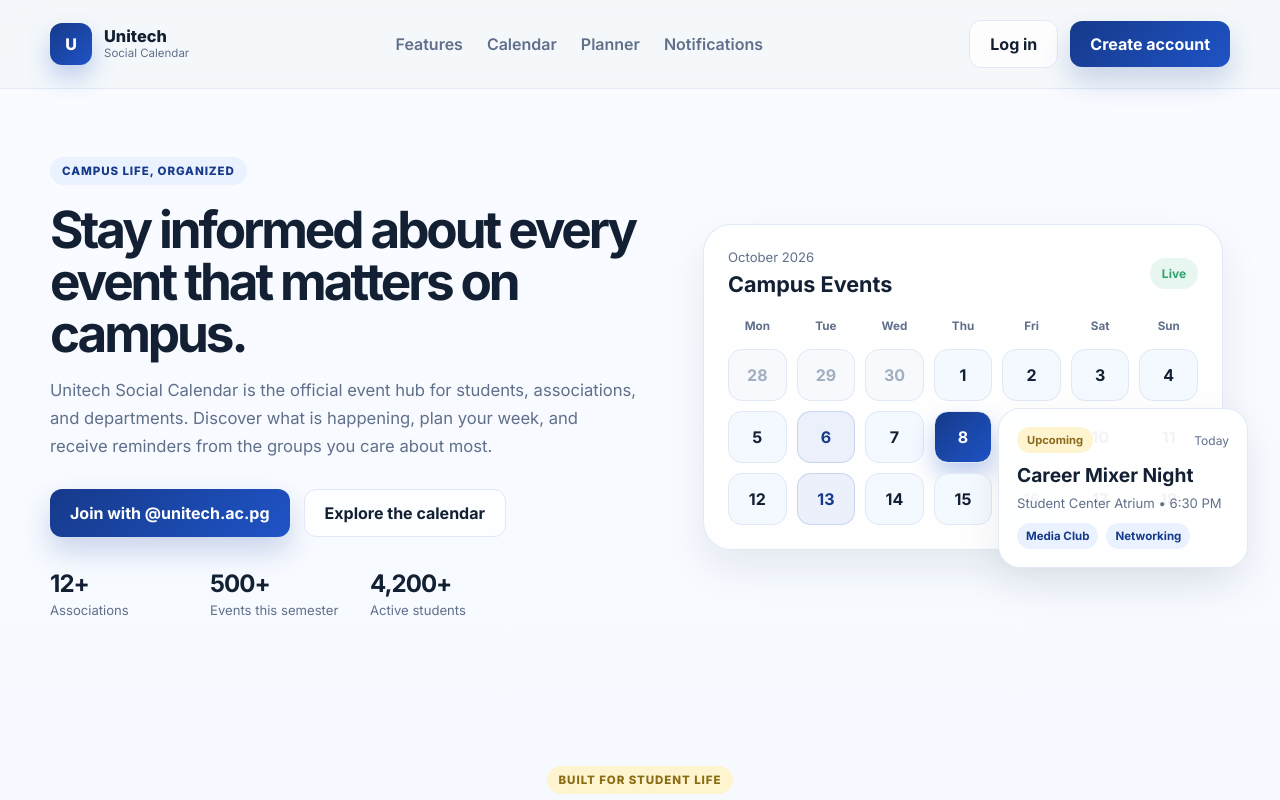
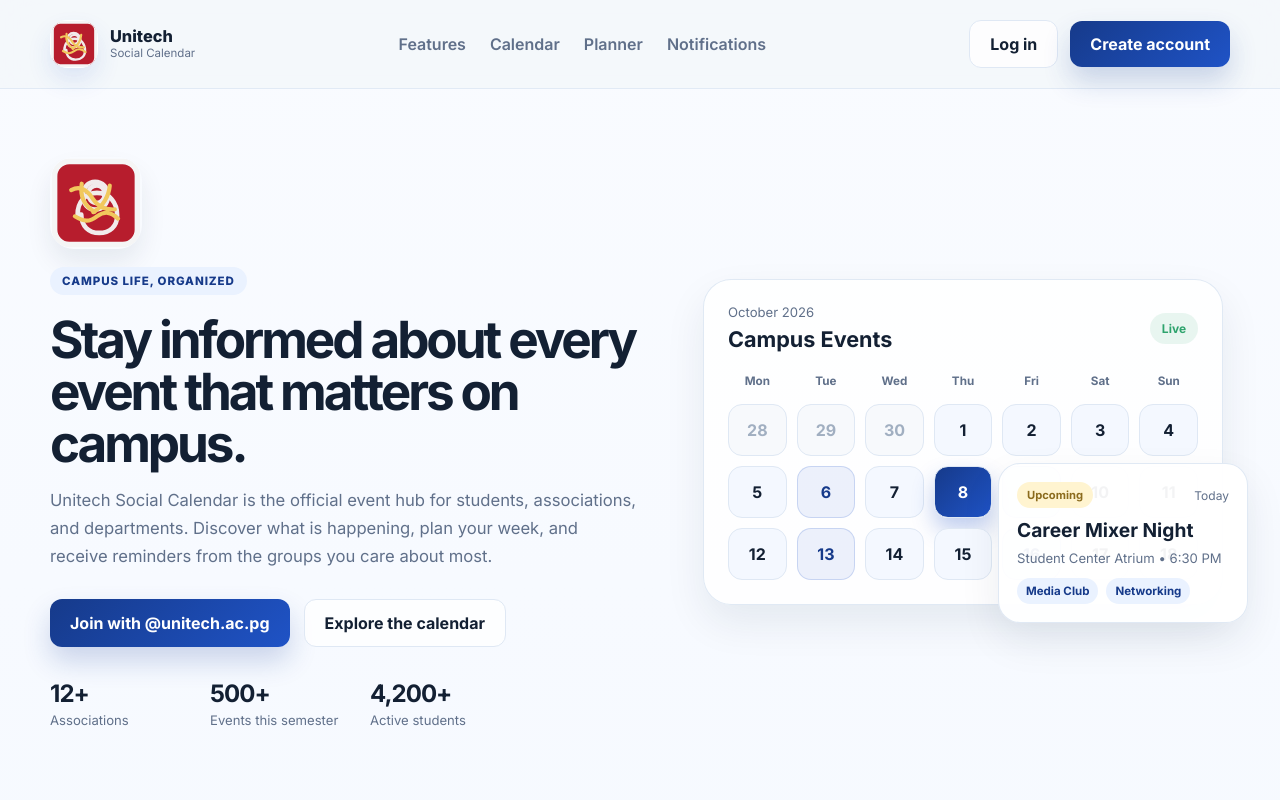
Before and after one commit to adlucasdefcon-hue/university-event-scheduler, a plain HTML site: page index.html in a window 1280 px wide. Shown: the top 800 px of the page. Drawn offline with Linux system fonts and the light colour scheme.

Commit message:
Add the Papua New Guinea University of Technology logo to the Unitech Social Calendar landing page and update brand styling.

```diff
--- a/index.html
+++ b/index.html
@@ -14,7 +14,22 @@
     <header class="site-header">
       <div class="container nav">
         <div class="brand" aria-label="Unitech Social Calendar home">
-          <div class="brand-mark">U</div>
+          <div class="brand-mark" aria-label="Papua New Guinea University of Technology logo">
+            <svg class="unitech-logo" viewBox="0 0 200 200" role="img" aria-label="Papua New Guinea University of Technology logo">
+              <rect x="10" y="10" width="180" height="180" rx="32" fill="#b71d2d" stroke="#f5f5f5" stroke-width="12" />
+              <g fill="none" stroke="#f4f4f4" stroke-width="10" stroke-linecap="round" stroke-linejoin="round" opacity="0.96">
+                <path d="M60 125c0-27 17-47 42-47 27 0 44 21 44 49 0 24-16 38-39 38-23 0-39-15-39-40Z" />
+                <path d="M72 84c0 18 10 30 26 30 16 0 28-12 28-30 0-18-12-30-28-30-15 0-26 12-26 30Z" />
+                <path d="M102 62c10 0 17 8 17 18 0 11-7 20-18 20-10 0-18-9-18-20 0-10 8-18 19-18Z" />
+              </g>
+              <g fill="none" stroke="#f1c85d" stroke-width="9" stroke-linecap="round" stroke-linejoin="round">
+                <path d="M46 72c22-12 38 4 48 20 9 15 25 23 47 22" />
+                <path d="M54 129c20 12 31 13 48 0 17-12 30-10 46 5" />
+                <path d="M69 58c-4 26 5 48 28 61" />
+                <path d="M130 62c-2 23-15 46-36 58" />
+              </g>
+            </svg>
+          </div>
           <div>
             <span class="brand-name">Unitech</span>
             <small>Social Calendar</small>
@@ -39,6 +54,24 @@
       <section class="hero">
         <div class="container hero-inner">
           <div class="hero-copy">
+            <div class="heading-logo-wrap">
+              <div class="heading-logo" aria-label="Papua New Guinea University of Technology logo">
+                <svg class="unitech-logo" viewBox="0 0 200 200" role="img" aria-label="Papua New Guinea University of Technology logo">
+                  <rect x="10" y="10" width="180" height="180" rx="32" fill="#b71d2d" stroke="#f5f5f5" stroke-width="12" />
+                  <g fill="none" stroke="#f4f4f4" stroke-width="10" stroke-linecap="round" stroke-linejoin="round" opacity="0.96">
+                    <path d="M60 125c0-27 17-47 42-47 27 0 44 21 44 49 0 24-16 38-39 38-23 0-39-15-39-40Z" />
+                    <path d="M72 84c0 18 10 30 26 30 16 0 28-12 28-30 0-18-12-30-28-30-15 0-26 12-26 30Z" />
+                    <path d="M102 62c10 0 17 8 17 18 0 11-7 20-18 20-10 0-18-9-18-20 0-10 8-18 19-18Z" />
+                  </g>
+                  <g fill="none" stroke="#f1c85d" stroke-width="9" stroke-linecap="round" stroke-linejoin="round">
+                    <path d="M46 72c22-12 38 4 48 20 9 15 25 23 47 22" />
+                    <path d="M54 129c20 12 31 13 48 0 17-12 30-10 46 5" />
+                    <path d="M69 58c-4 26 5 48 28 61" />
+                    <path d="M130 62c-2 23-15 46-36 58" />
+                  </g>
+                </svg>
+              </div>
+            </div>
             <span class="eyebrow">Campus life, organized</span>
             <h1>Stay informed about every event that matters on campus.</h1>
             <p>
@@ -316,7 +349,22 @@
       <div class="container footer-inner">
         <div>
           <div class="brand footer-brand">
-            <div class="brand-mark">U</div>
+            <div class="brand-mark footer-logo" aria-label="Papua New Guinea University of Technology logo">
+              <svg class="unitech-logo" viewBox="0 0 200 200" role="img" aria-label="Papua New Guinea University of Technology logo">
+                <rect x="10" y="10" width="180" height="180" rx="32" fill="#b71d2d" stroke="#f5f5f5" stroke-width="12" />
+                <g fill="none" stroke="#f4f4f4" stroke-width="10" stroke-linecap="round" stroke-linejoin="round" opacity="0.96">
+                  <path d="M60 125c0-27 17-47 42-47 27 0 44 21 44 49 0 24-16 38-39 38-23 0-39-15-39-40Z" />
+                  <path d="M72 84c0 18 10 30 26 30 16 0 28-12 28-30 0-18-12-30-28-30-15 0-26 12-26 30Z" />
+                  <path d="M102 62c10 0 17 8 17 18 0 11-7 20-18 20-10 0-18-9-18-20 0-10 8-18 19-18Z" />
+                </g>
+                <g fill="none" stroke="#f1c85d" stroke-width="9" stroke-linecap="round" stroke-linejoin="round">
+                  <path d="M46 72c22-12 38 4 48 20 9 15 25 23 47 22" />
+                  <path d="M54 129c20 12 31 13 48 0 17-12 30-10 46 5" />
+                  <path d="M69 58c-4 26 5 48 28 61" />
+                  <path d="M130 62c-2 23-15 46-36 58" />
+                </g>
+              </svg>
+            </div>
             <div>
               <span class="brand-name">Unitech</span>
               <small>Social Calendar</small>
--- a/styles.css
+++ b/styles.css
@@ -43,7 +43,8 @@ button {
   cursor: pointer;
 }
 
-img {
+img,
+svg {
   max-width: 100%;
   display: block;
 }
@@ -77,15 +78,20 @@ img {
 }
 
 .brand-mark {
-  width: 42px;
-  height: 42px;
+  width: 48px;
+  height: 48px;
+  min-width: 48px;
   display: grid;
   place-items: center;
-  background: linear-gradient(135deg, var(--primary), var(--primary-2));
-  border-radius: 12px;
-  color: #fff;
-  font-weight: 800;
-  box-shadow: 0 12px 24px rgba(31, 83, 198, 0.26);
+  border-radius: 18px;
+  overflow: hidden;
+  background: #fff;
+  box-shadow: 0 12px 24px rgba(31, 83, 198, 0.12);
+}
+
+.unitech-logo {
+  width: 100%;
+  height: 100%;
 }
 
 .brand-name {
@@ -155,6 +161,18 @@ img {
   grid-template-columns: 1.05fr 0.95fr;
   gap: 56px;
   align-items: center;
+}
+
+.heading-logo-wrap {
+  margin-bottom: 18px;
+}
+
+.heading-logo {
+  width: 92px;
+  height: 92px;
+  border-radius: 24px;
+  overflow: hidden;
+  box-shadow: 0 14px 26px rgba(18, 34, 61, 0.08);
 }
 
 .eyebrow {
@@ -693,6 +711,11 @@ img {
   gap: 10px;
 }
 
+.footer-logo {
+  width: 40px;
+  height: 40px;
+}
+
 .footer-links {
   display: flex;
   gap: 18px;
```
